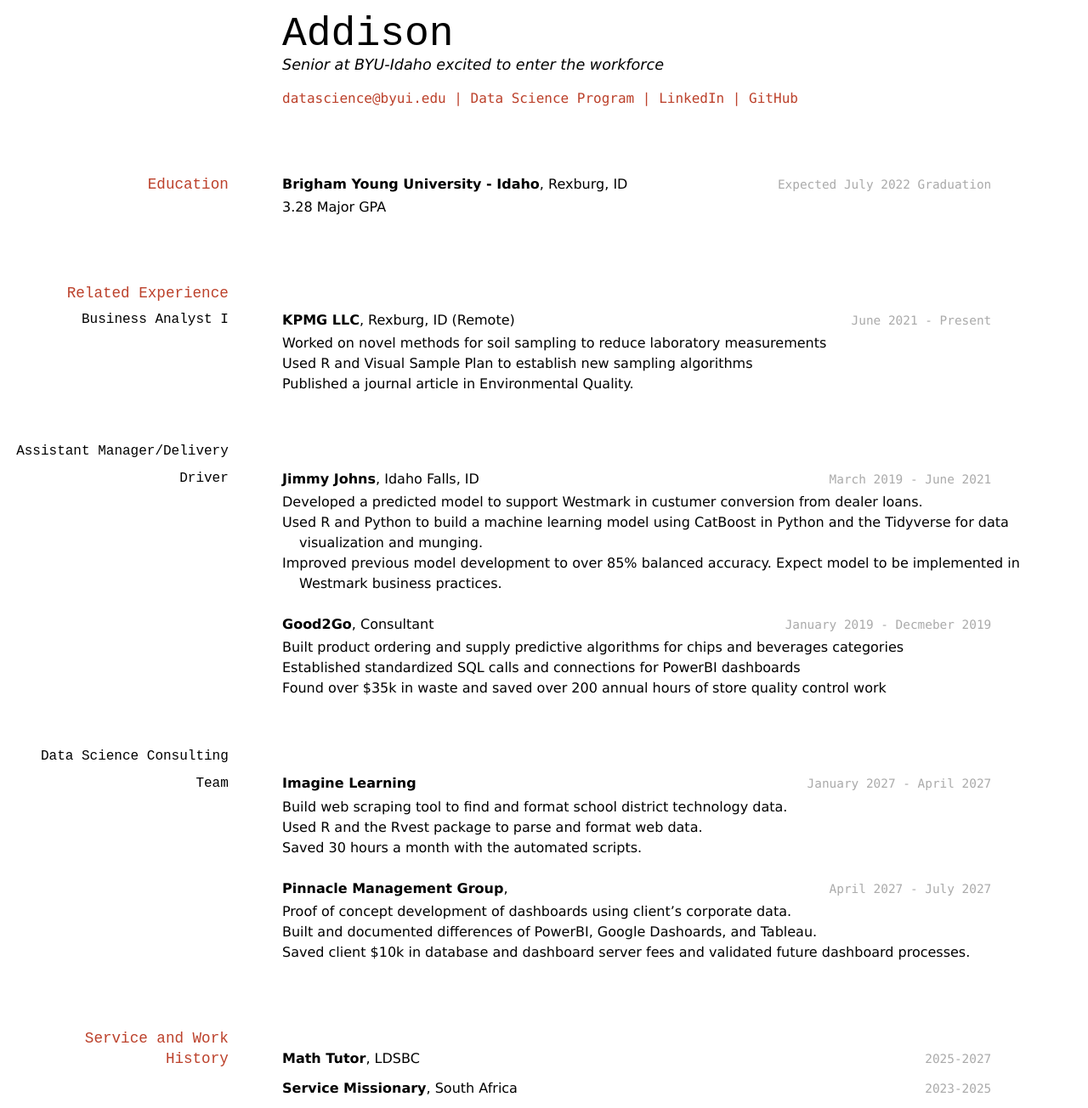
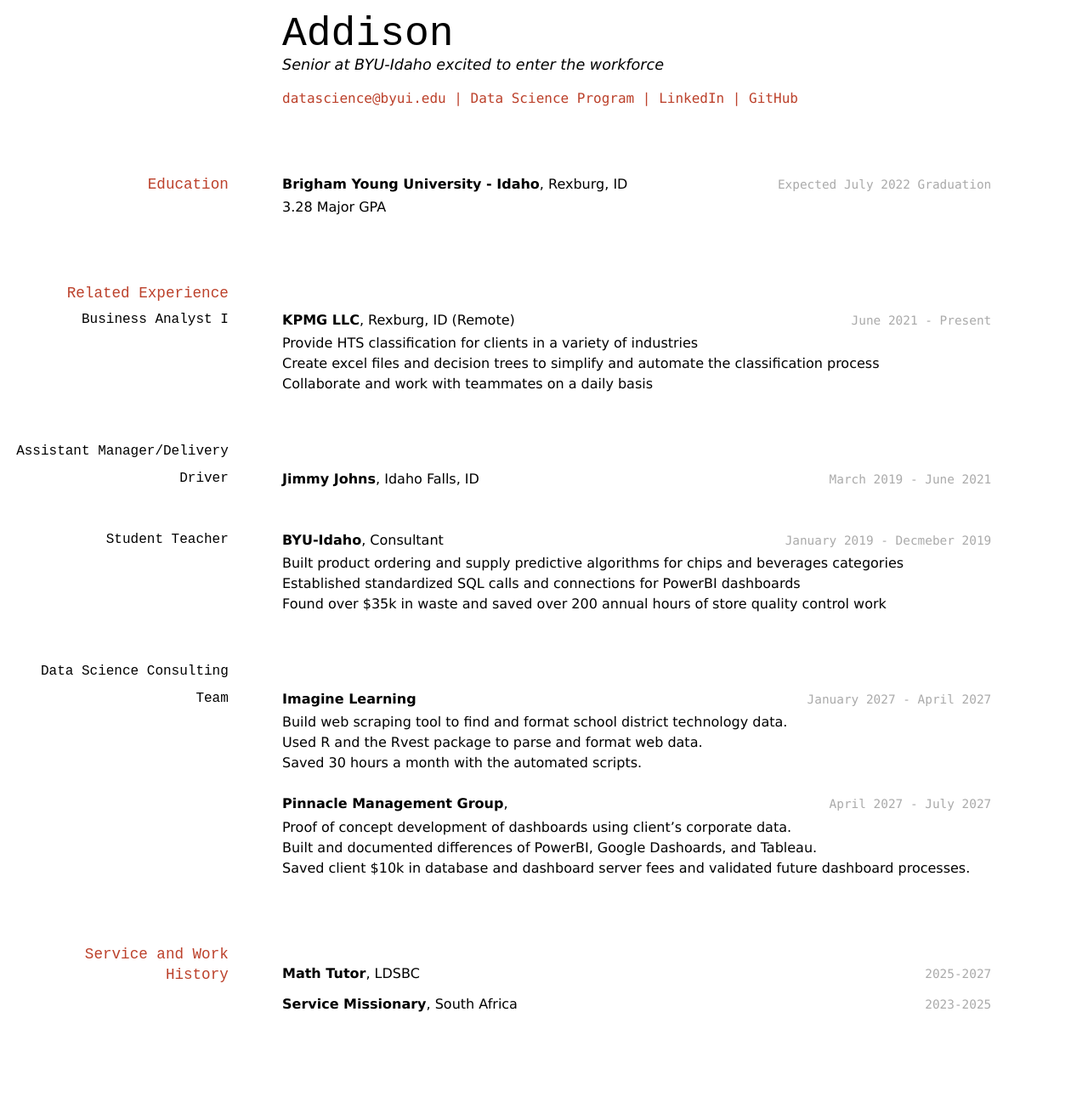
Before and after one commit to byuids-resumes/Knight-Resume, a Jekyll site: the page built from docs/index.md, in a window 1280 px wide. Shown: the whole page at 85% size. Built offline with Jekyll 4.4.1, drawn with Linux system fonts in a browser that asks for light colours; after the commit the page ends 1205 px from its top, so only the background shows below that.

Commit message:
Added some detials

```diff
--- a/docs/index.md
+++ b/docs/index.md
@@ -29,21 +29,21 @@ __Brigham Young University - Idaho__, Rexburg, ID
 `June 2021 - Present`
 __KPMG LLC__, Rexburg, ID (Remote)
 
-- Worked on novel methods for soil sampling to reduce laboratory measurements
-- Used R and Visual Sample Plan to establish new sampling algorithms
-- Published a journal article in Environmental Quality.
+- Provide HTS classification for clients in a variety of industries
+- Create excel files and decision trees to simplify and automate the classification process
+- Collaborate and work with teammates on a daily basis
 
 ### Assistant Manager/Delivery Driver
 
 `March 2019 - June 2021`
 __Jimmy Johns__, Idaho Falls, ID
 
-- Developed a predicted model to support Westmark in custumer conversion from dealer loans.
-- Used R and Python to build a machine learning model using CatBoost in Python and the Tidyverse for data visualization and munging.
-- Improved previous model development to over 85% balanced accuracy. Expect model to be implemented in Westmark business practices.
+-
+
+### Student Teacher
 
 `January 2019 - Decmeber 2019`
-__Good2Go__, Consultant
+__BYU-Idaho__, Consultant
 
 - Built product ordering and supply predictive algorithms for chips and beverages categories
 - Established standardized SQL calls and connections for PowerBI dashboards
```
